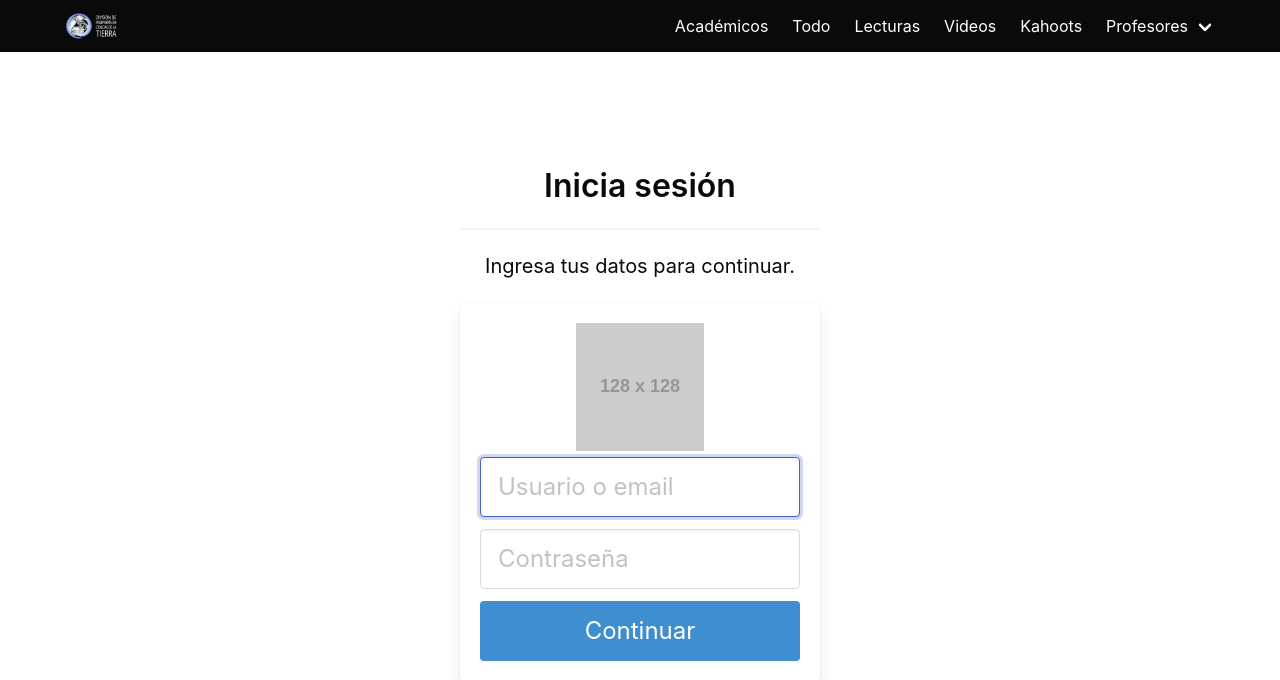
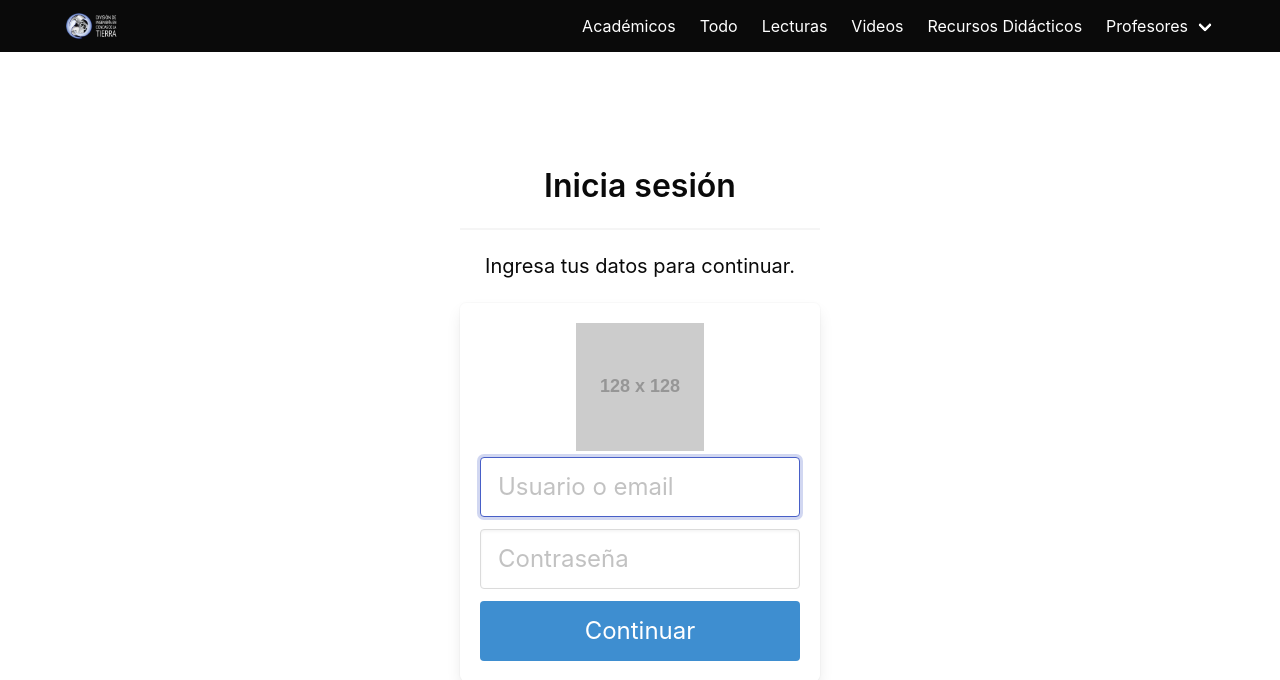
Before and after one commit to Ganswag/basic-blog, a Django app: page /usuarios/login/ in a window 1280 px wide. Shown: the top 680 px of the page. Run offline with Django 3.2, Linux system fonts and the light colour scheme; grey boxes labelled with a size stand in for pictures from a placeholder-image service; parts of the project's set-up code (start-up, migrations or seed data) failed here and were passed over; some libraries are stand-ins or nearby versions.

Commit message:
refactor: change kahoots name

```diff
--- a/templates/base/header.html
+++ b/templates/base/header.html
@@ -28,8 +28,8 @@
         <a class="navbar-item" href="/blog/videos">
           Videos
         </a>
-        <a class="navbar-item" href="/blog/kahoots">
-          Kahoots
+        <a class="navbar-item" href="/blog/recursos-didacticos">
+          Recursos Didácticos
         </a>
         <div class="navbar-item has-dropdown is-hoverable">
           <a class="navbar-link">
--- a/templates/collaborators/collaborator_detail.html
+++ b/templates/collaborators/collaborator_detail.html
@@ -27,7 +27,7 @@
           <h1 class="title">{{object.user.first_name}} {{object.user.last_name}}</h1>
           <p>{{object.bio}}</p>
           <br>
-          <a href="{{object.resource_url}}" class="button is-primary">Envíar correo</a>
+          <a href="mailto:{{object.user.email}}" class="button is-primary">Envíar correo</a>
         </div>
       </div>
     </article>
```
